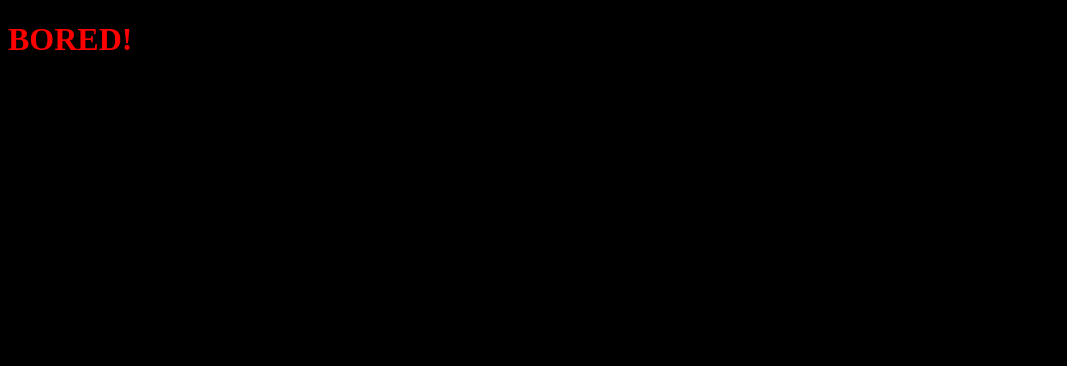
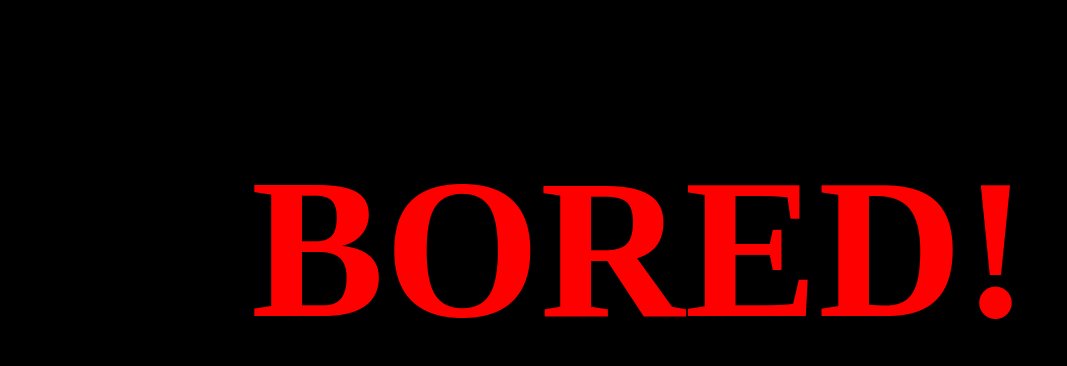
Before and after one commit to imboredfoundation/imboredfoundation.github.io, a plain HTML site: page index.html in a window 1280 px wide. Shown: the whole page, without its empty margins (0-1067 px from the left). Drawn offline with Linux system fonts and the light colour scheme.

Commit message:
Update index.html

```diff
--- a/index.html
+++ b/index.html
@@ -7,12 +7,14 @@
         background-color: black;
       }
       h1 {
+        font-size: 200px;
+        text-align: center;
         color: red;
         transition-property: color;
         transition-duration: 30s;
       }
       h1:hover {
-        color: radial-gradient(red, yellow, blue);
+        color: blue;
       }
     </style>
   </head>
```
